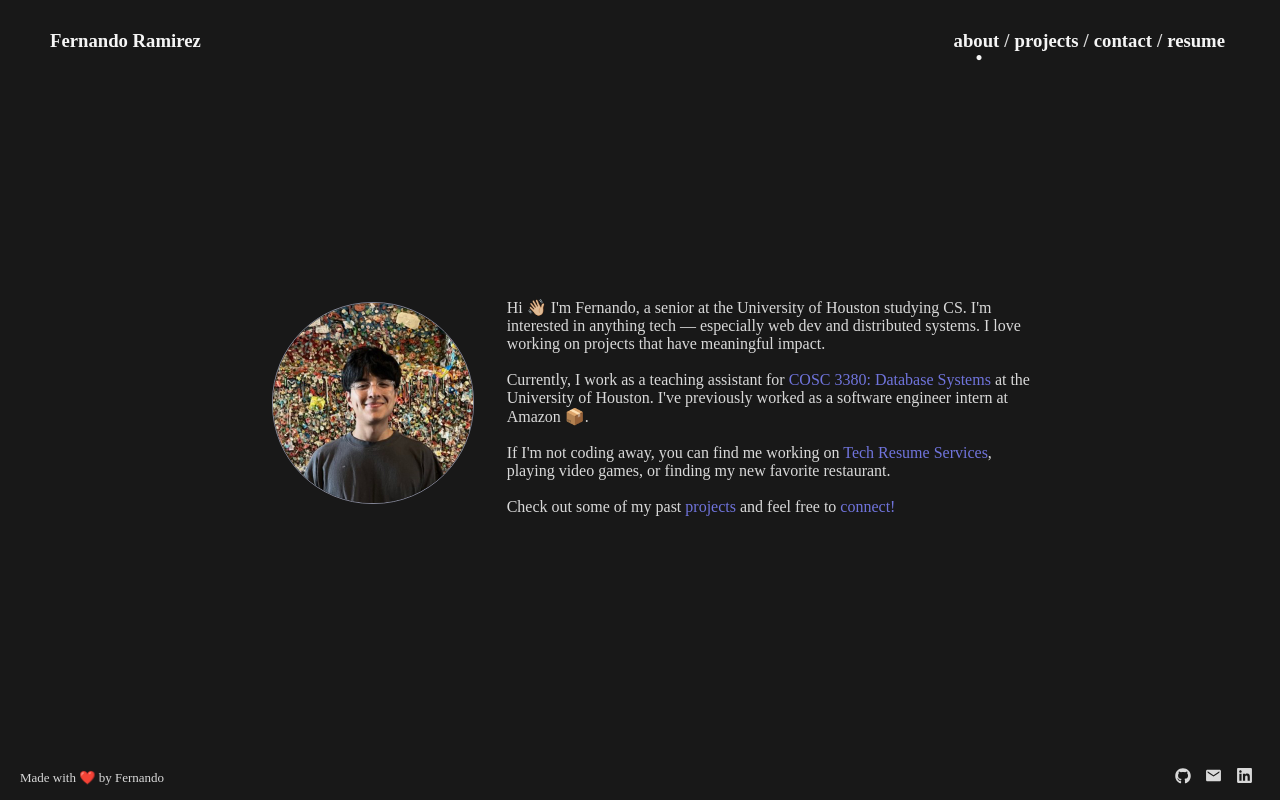
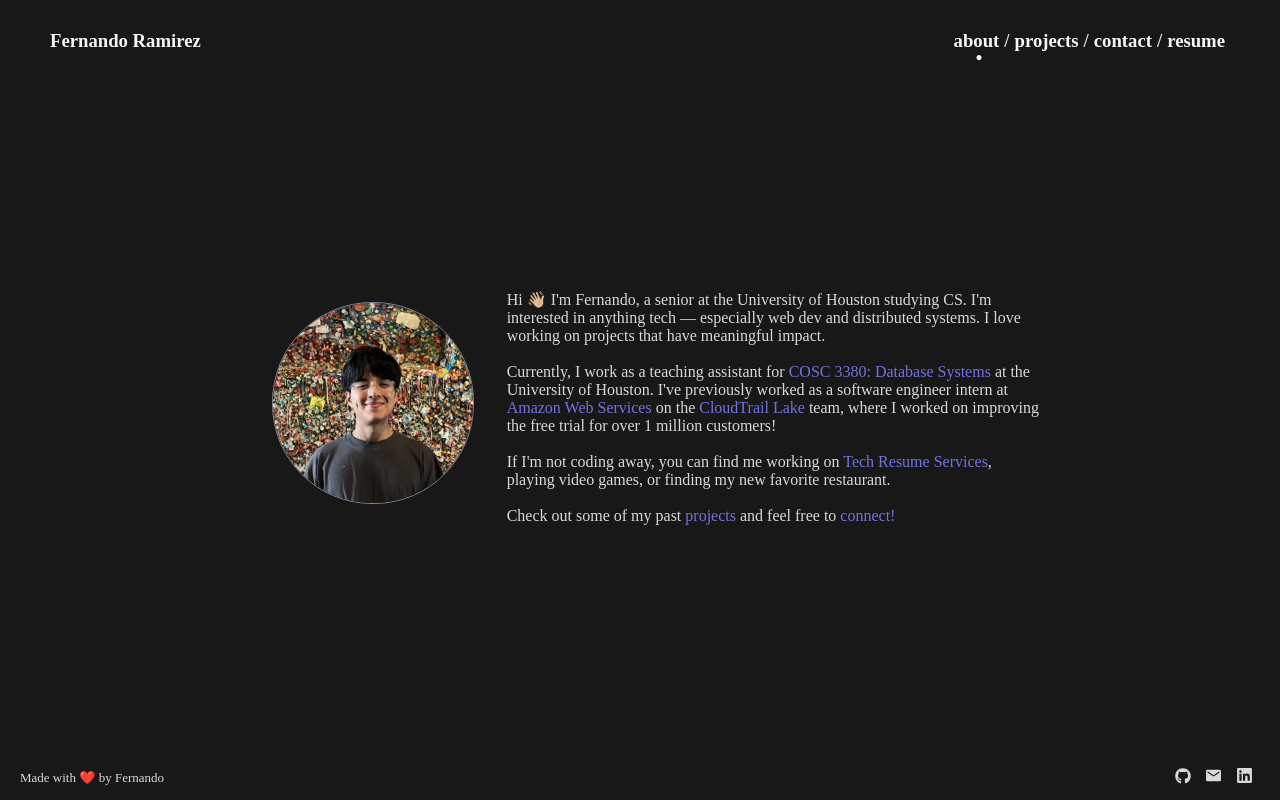
Before and after one commit to ramirezfernando/fernandoramirez.me, a React (Vite) app: page /about in a window 1280 px wide. Built offline with nearby package versions, Linux system fonts and the light colour scheme; a web font is replaced by a local one.

Commit message:
feat: update about content

```diff
--- a/src/components/About.tsx
+++ b/src/components/About.tsx
@@ -58,7 +58,25 @@ const About = () => {
                 >
                   COSC 3380: Database Systems
                 </a>
-                {" "}at the University of Houston. I've previously worked as a software engineer intern at Amazon 📦.
+                {" "}at the University of Houston. I've previously worked as a software engineer intern at {" "}
+                <a
+                  href="https://aws.amazon.com/"
+                  style={{ color: PURPLE }}
+                  target="_blank"
+                  rel="noopener noreferrer"
+                >
+                  Amazon Web Services
+                </a>
+                {" "} on the {" "}
+                <a
+                  href="https://aws.amazon.com/blogs/mt/announcing-aws-cloudtrail-lake-a-managed-audit-and-security-lake/"
+                  style={{ color: PURPLE }}
+                  target="_blank"
+                  rel="noopener noreferrer"
+                >
+                  CloudTrail Lake
+                </a>
+                {" "}team, where I worked on improving the free trial for over 1 million customers!
                 <br />
                 <br />
                 If I'm not coding away, you can find me working on{" "}
```
